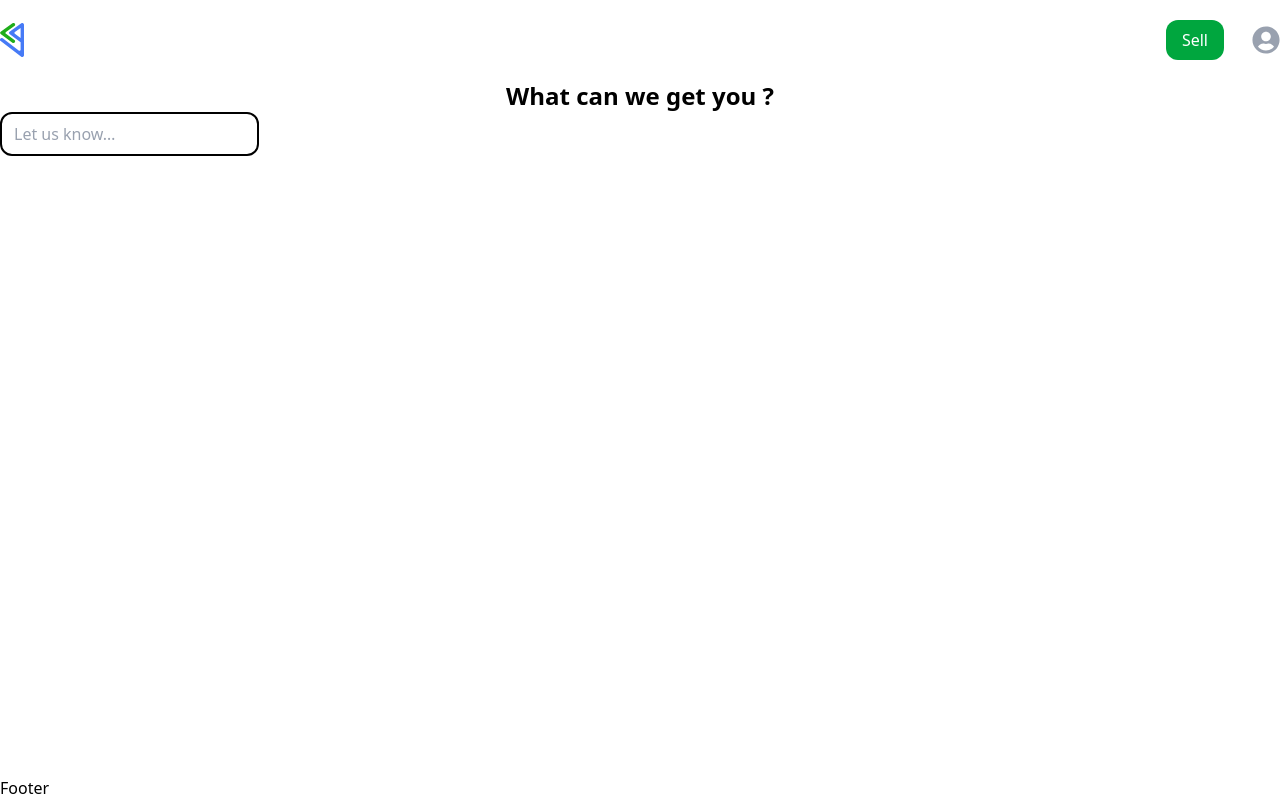
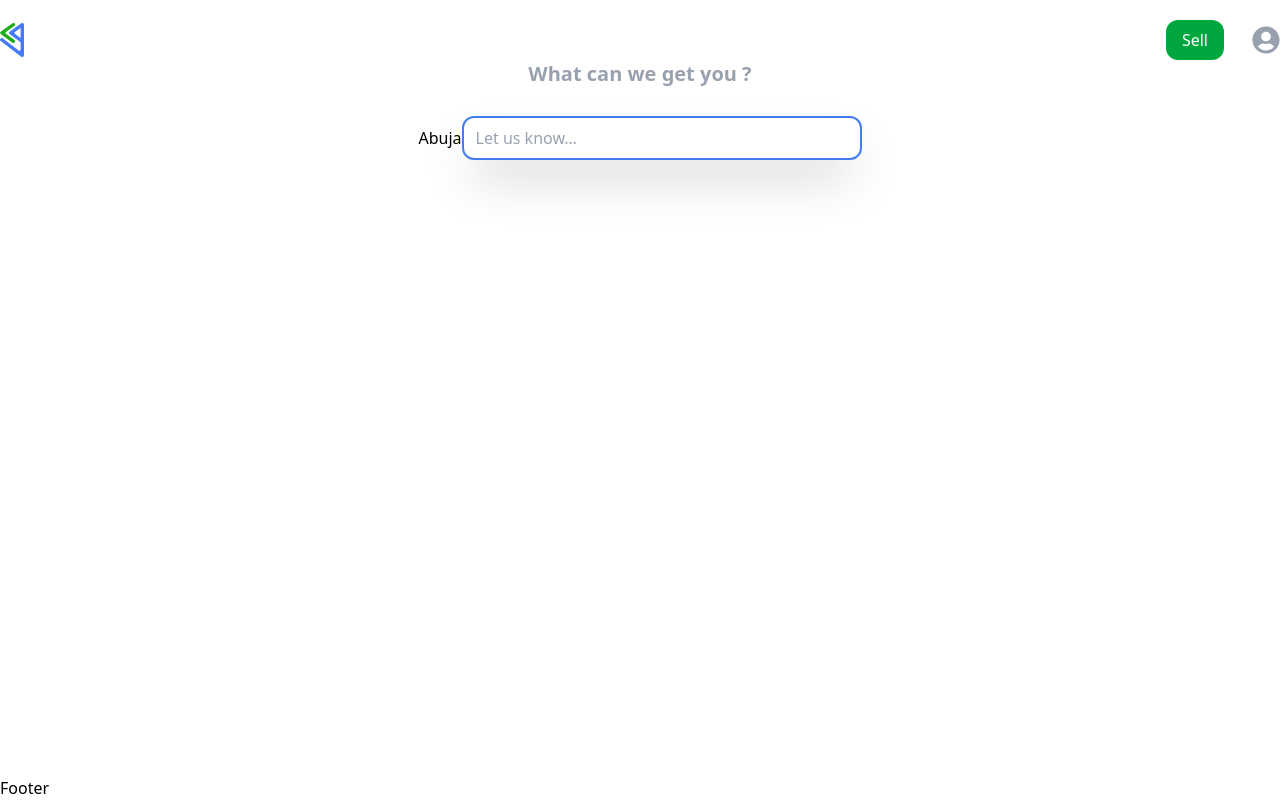
Before and after one commit to novertech411/Clear-Grab, a Next.js app: page / in a window 1280 px wide. Built offline with nearby package versions, Linux system fonts and the light colour scheme.

Commit message:
working in the clear and grab section

```diff
--- a/app/global.css
+++ b/app/global.css
@@ -1,7 +1,9 @@
 @import "tailwindcss";
 
 @theme {
-  --color-mint-500: oklch(0.72 0.11 178);
+  --color-first-green: #1cac1c; /* Jiji-inspired green */
+  --color-primary-blue: #447cf4; /* OLX-inspired blue */
+  --color-secondary-blue: #3094f8; /* Secondary blue */
 }
 
 @layer components {
--- a/src/components/ui/Navbar.tsx
+++ b/src/components/ui/Navbar.tsx
@@ -5,7 +5,7 @@ import logo from "@/public/images/Logo Icon- main.svg";
 export default function Navbar() {
   return (
     <div className="  bg-white">
-      <div className=" containers  text-black flex justify-between   py-5 items-center ">
+      <div className=" containers  text-black flex justify-between   pt-5 items-center ">
         <div className="w-6">
           <Image src={logo} alt=" " />
         </div>
--- a/src/components/ui/Searchbar.tsx
+++ b/src/components/ui/Searchbar.tsx
@@ -3,17 +3,21 @@ import React from "react";
 export default function Searchbar() {
   return (
     <div>
-      <div className="   containers text-primary-blue text-center font-bold text-2xl ">
+      <div className="   containers text-gray-400 text-center font-bold text-xl ">
         What can we get you ?
       </div>
-
+      <div className="flex justify-center mt-7">
+        <button>
+          <p>Abuja</p>
+        </button>
         <input
-        className="border-2 border-color-mint-500   rounded-xl placeholder:text-gray-400 px-3 py-2"
+          className=" w-[400px]  rounded-xl  border-2  shadow-2xl  border-primary-blue placeholder:text-gray-400 px-3 py-2"
           type="search"
           id="site-search"
           name="q"
           placeholder="Let us know…"
         />
       </div>
+    </div>
   );
 }
```
Lines whose indentation alone changed are shown as unchanged.
